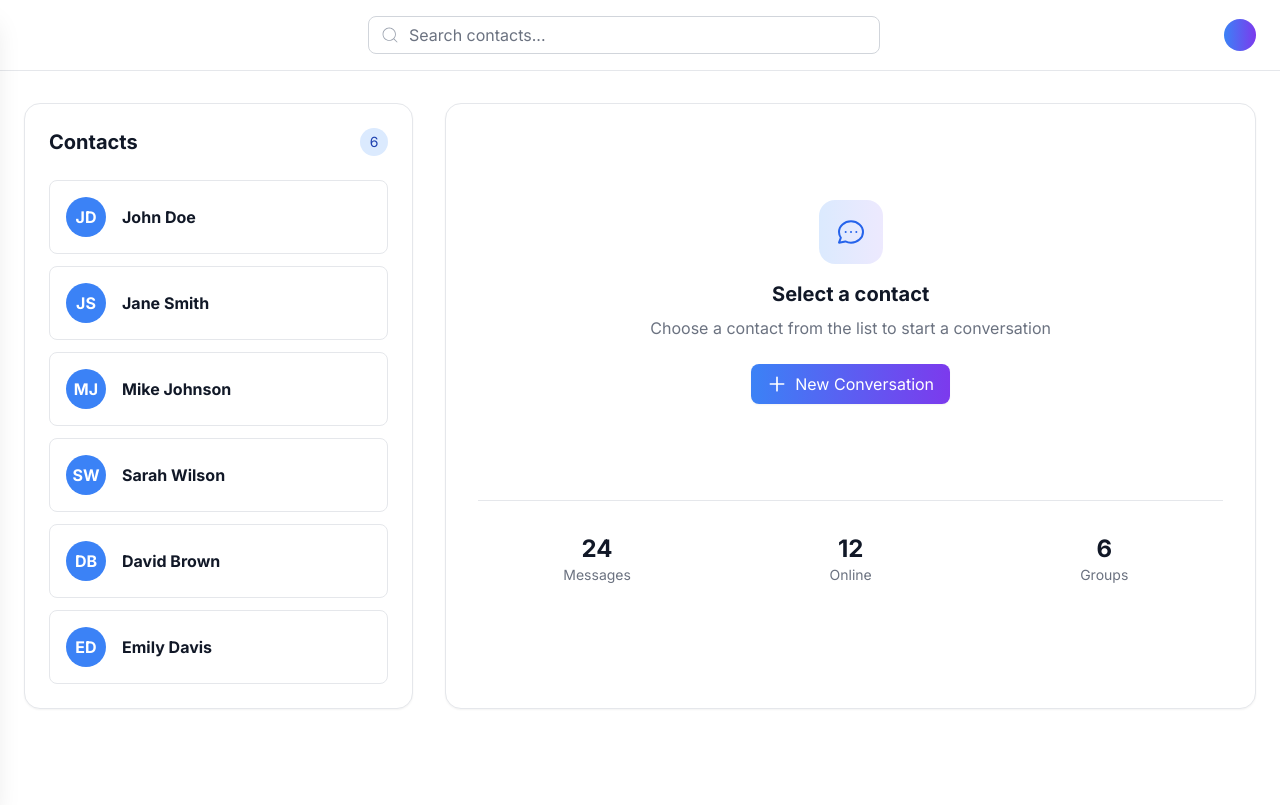
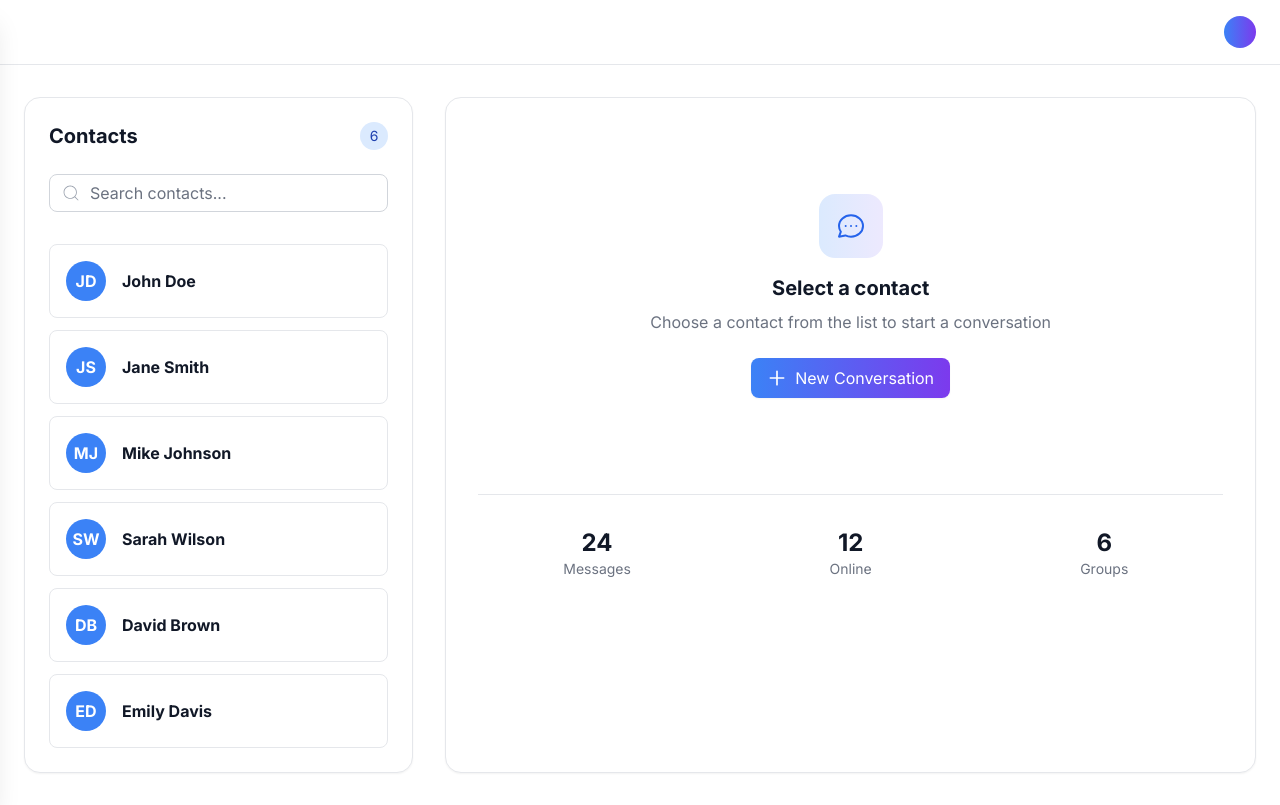
Before and after one commit to ChristianPredoianu/chat-app-ably-reactTS-zustand, a React (Vite) app: page /dashboard/1 in a window 1280 px wide. Built offline with nearby package versions, Linux system fonts and the light colour scheme.

Commit message:
moved search

```diff
--- a/src/components/pages/DashboardPage.tsx
+++ b/src/components/pages/DashboardPage.tsx
@@ -37,13 +37,7 @@ export default function DashboardPage() {
             <div className='flex items-center space-x-4'>
               <Hamburger onClick={toggleContactsMenu} />
             </div>
-            <div className='flex-1 max-w-lg mx-8'>
-              <SearchInput
-                onSearch={handleSearch}
-                placeholder='Search contacts...'
-                debounceMs={300}
-              />
-            </div>
+
             <div className='flex items-center space-x-4'>
               <div className='w-8 h-8 bg-gradient-to-r from-blue-500 to-purple-600 rounded-full'></div>
             </div>
@@ -60,11 +54,18 @@ export default function DashboardPage() {
               <div className='bg-white rounded-2xl shadow-sm border border-gray-200/60 p-6'>
                 <div className='flex items-center justify-between mb-6'>
                   <h2 className='text-xl font-semibold text-gray-900'>Contacts</h2>
+
                   <span className='bg-blue-100 text-blue-800 text-sm px-2.5 py-1 rounded-full'>
                     {contacts.length}
                   </span>
                 </div>
-
+                <div className='w-full pb-8'>
+                  <SearchInput
+                    onSearch={handleSearch}
+                    placeholder='Search contacts...'
+                    debounceMs={300}
+                  />
+                </div>
                 <ContactsList
                   contacts={contacts}
                   onContactClick={handleDashboardContactClick}
```
